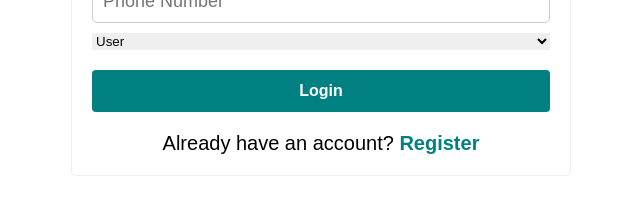
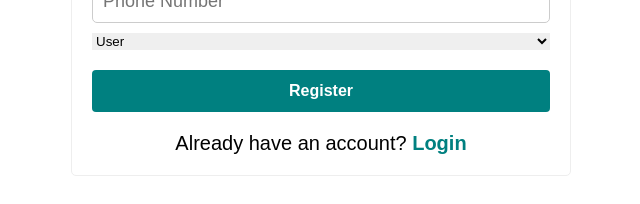
Before and after one commit to jgdev-arc/stack-arc-frontend, a React (Create React App) app: page /register in a window 1280 px wide. Shown: the part 382-586 px from the top of the page, without its empty margins (319-959 px from the left). Built offline with nearby package versions, Linux system fonts and the light colour scheme.

Commit message:
updated RegisterPage

```diff
--- a/src/pages/RegisterPage.jsx
+++ b/src/pages/RegisterPage.jsx
@@ -78,10 +78,10 @@ const RegisterPage = () => {
           <option value="ADMIN">Admin</option>
         </select>
 
-        <button type="submit">Login</button>
+        <button type="submit">Register</button>
       </form>
       <p>
-        Already have an account? <Link to="/register">Register</Link>
+        Already have an account? <Link to="/login">Login</Link>
       </p>
     </div>
   );
```
